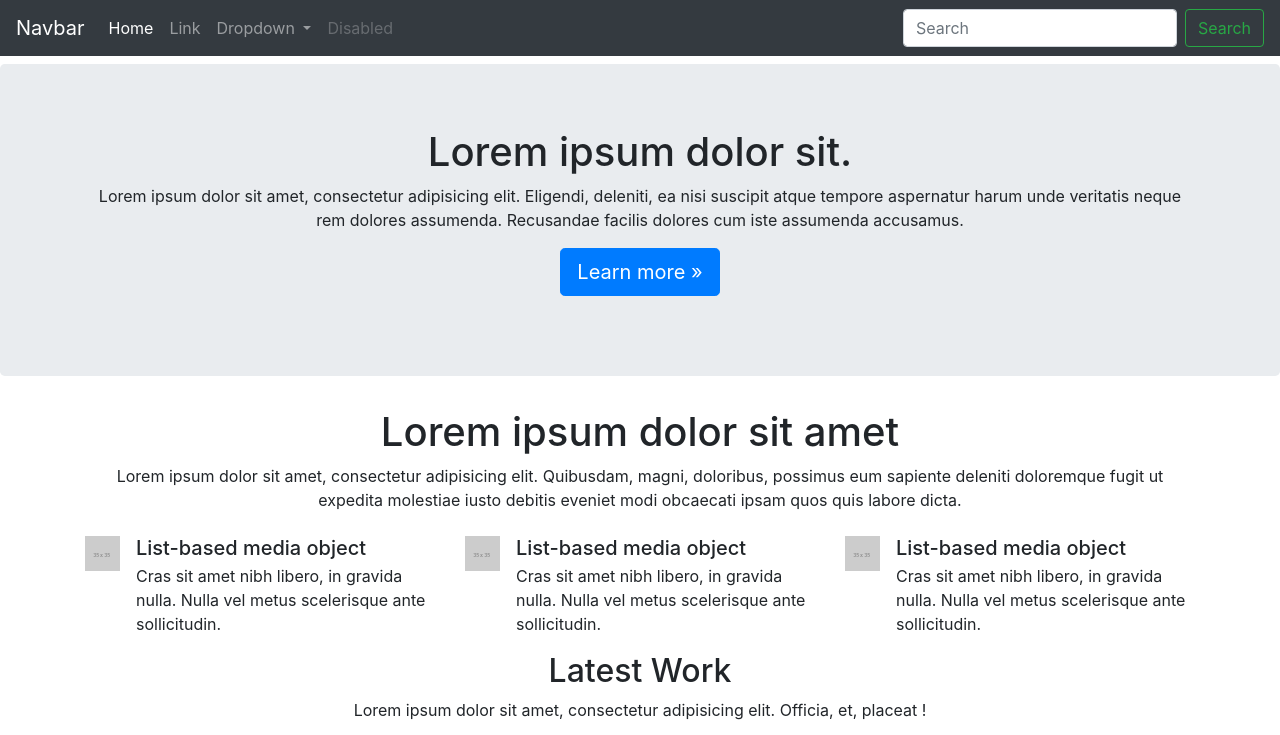
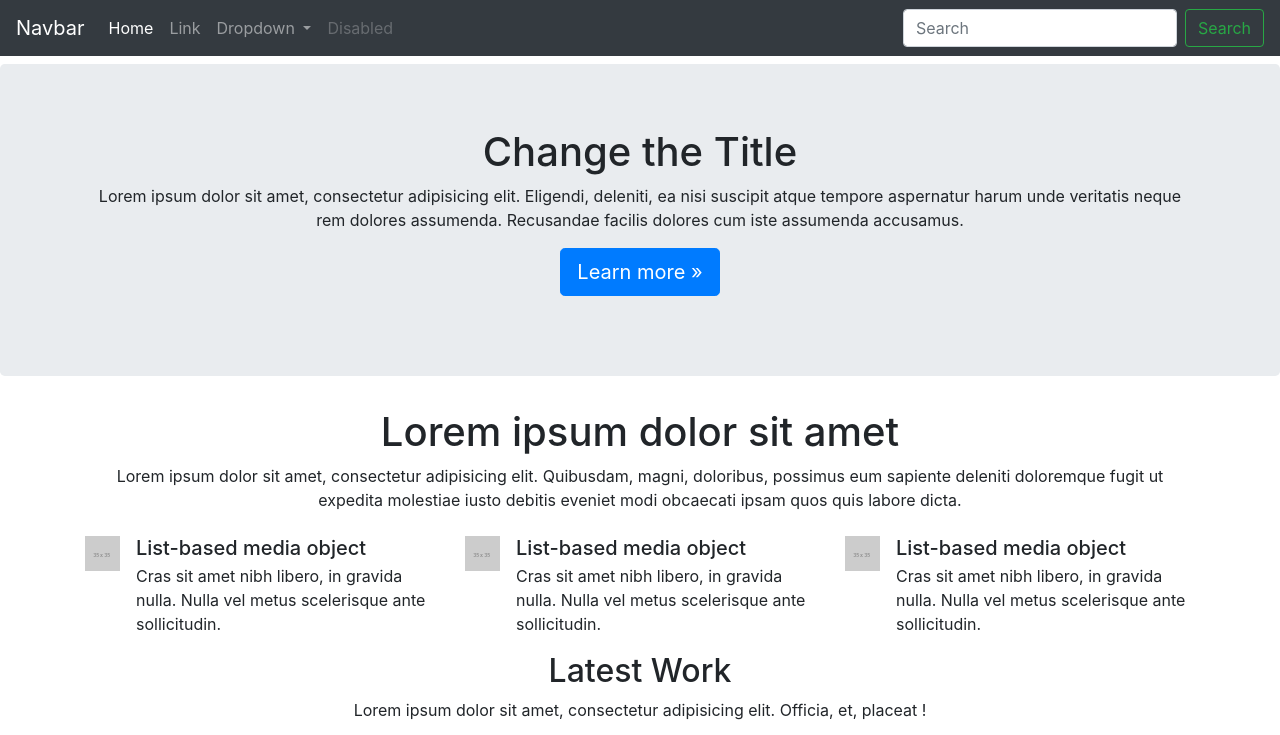
Before and after one commit to coachkeel/coachkeel.github.io, a plain HTML site: page index.html in a window 1280 px wide. Shown: the top 735 px of the page. Drawn offline with Linux system fonts and the light colour scheme.

Commit message:
first change

```diff
--- a/index.html
+++ b/index.html
@@ -48,7 +48,7 @@
         <div class="container">
           <div class="row">
             <div class="col-12">
-              <h1>Lorem ipsum dolor sit.</h1>
+              <h1>Change the Title</h1>
               <p>Lorem ipsum dolor sit amet, consectetur adipisicing elit. Eligendi, deleniti, ea nisi suscipit atque tempore aspernatur harum unde veritatis neque rem dolores assumenda. Recusandae facilis dolores cum iste assumenda accusamus.</p>
               <p><a class="btn btn-primary btn-lg" href="#" role="button">Learn more »</a></p>
             </div>
```
